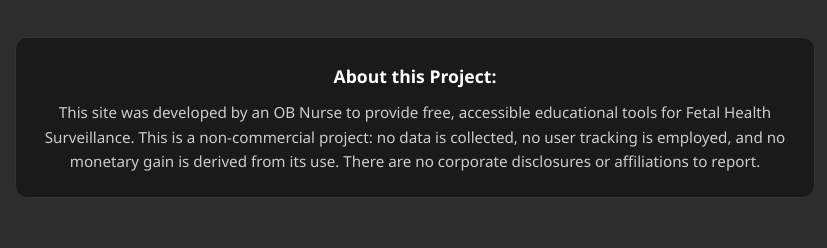
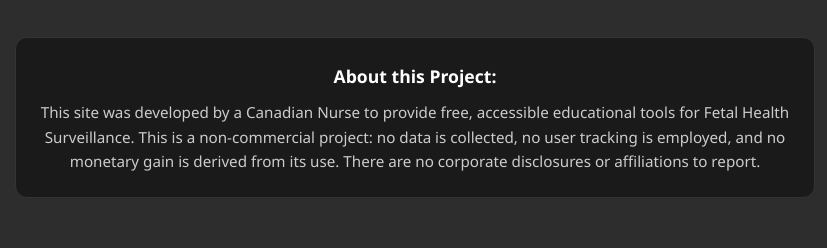
Before and after one commit to justanobnurse/test, a plain HTML site: page index.html in a window 1280 px wide. Shown: the part 248-496 px from the top of the page, 225-1052 px from the left. Drawn offline with Linux system fonts and the light colour scheme.

Commit message:
Update index.html

```diff
--- a/index.html
+++ b/index.html
@@ -15,7 +15,7 @@
 
     <div class="privacy-disclaimer">
         <strong>About this Project:</strong>
-This site was developed by an OB Nurse to provide free, accessible educational tools for Fetal Health Surveillance. This is a non-commercial project: no data is collected, no user tracking is employed, and no monetary gain is derived from its use. There are no corporate disclosures or affiliations to report.
+This site was developed by a Canadian Nurse to provide free, accessible educational tools for Fetal Health Surveillance. This is a non-commercial project: no data is collected, no user tracking is employed, and no monetary gain is derived from its use. There are no corporate disclosures or affiliations to report.
     </div>
 </div>
 
```
